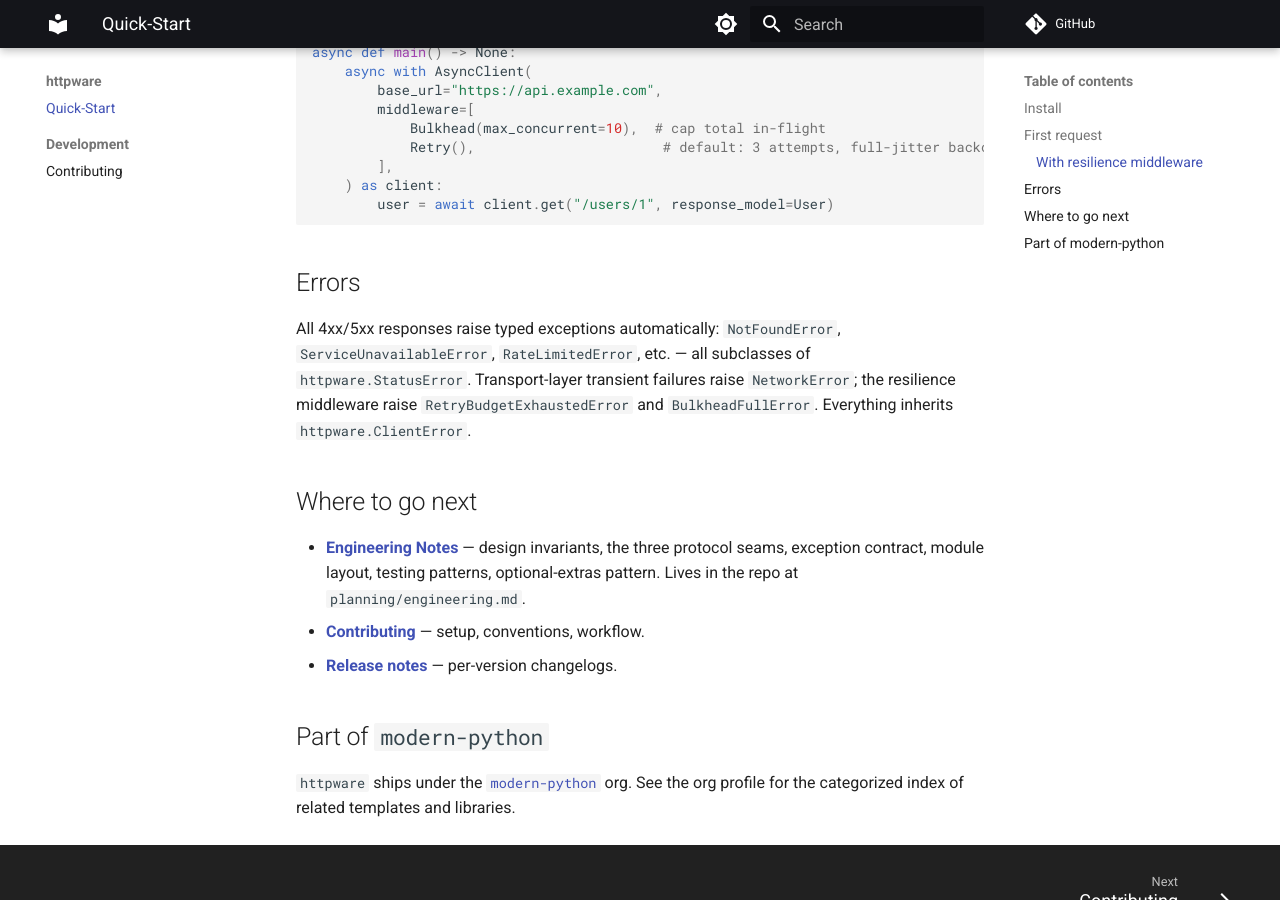
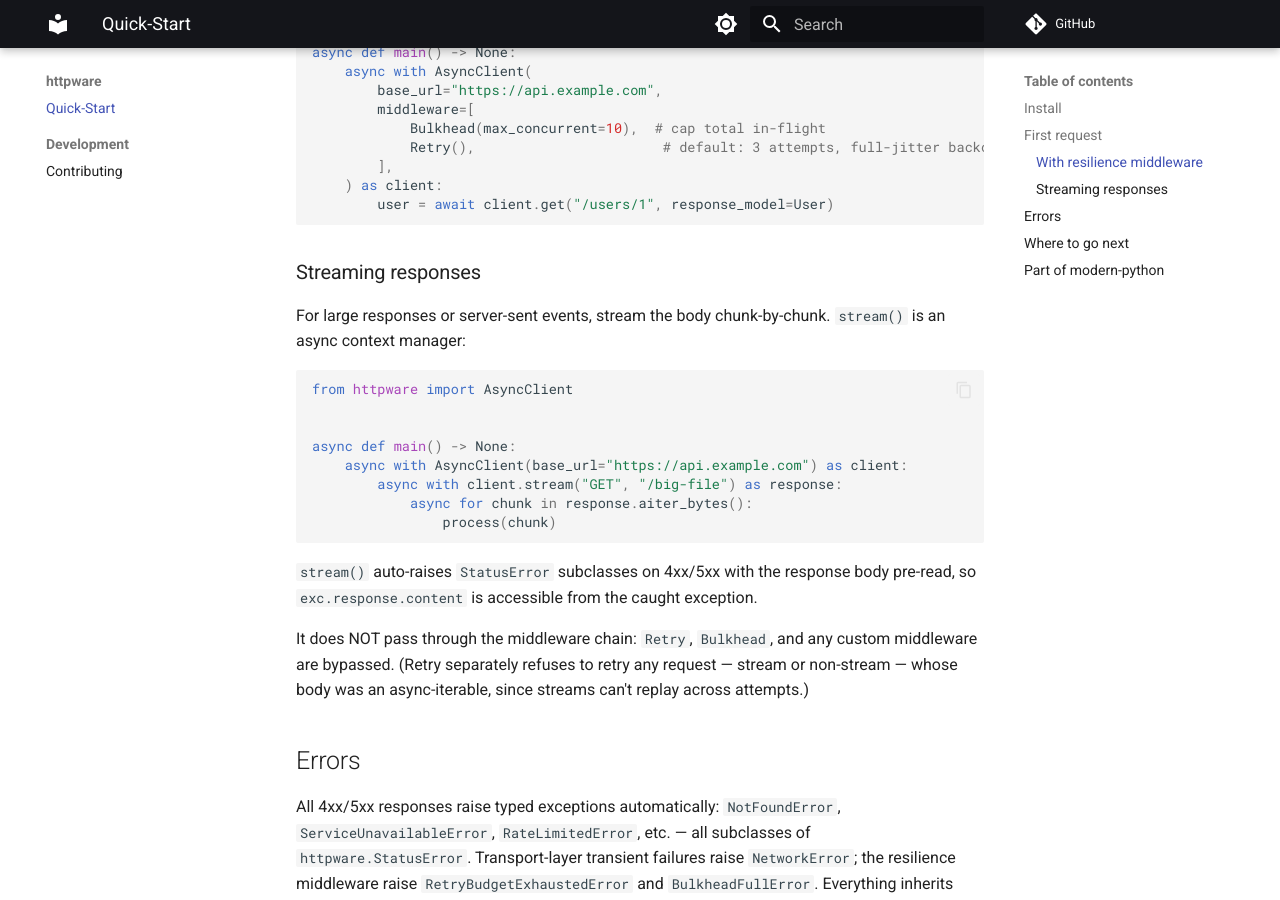
Before and after one commit to modern-python/httpware, an MkDocs documentation site: the page built from docs/index.md, in a window 1280 px wide and 900 px high, scrolled down 1247 px. Built offline with MkDocs 1.6.1 and Material for MkDocs 9.7.7, drawn with Linux system fonts in a browser that asks for light colours; comment, search, counter and statistics services are not loaded.

Commit message:
docs: 0.5.0 release notes + sync user docs with streaming work
- README + docs/index.md: add 'Streaming responses' subsection
- planning/engineering.md §1 + §8: mention stream() in project intent;
  mark Epic 4 SHIPPED in roadmap
- planning/deferred-work.md: close the 'Retry + streaming bodies' open
  item and update the v0.2-pivot StreamError-escape entry; add a new
  'Closed by the 0.5.0 streaming release' section
- planning/releases/0.5.0.md: new release notes

````diff
--- a/docs/index.md
+++ b/docs/index.md
@@ -59,6 +59,25 @@ async def main() -> None:
         user = await client.get("/users/1", response_model=User)
 ```
 
+### Streaming responses
+
+For large responses or server-sent events, stream the body chunk-by-chunk. `stream()` is an async context manager:
+
+```python
+from httpware import AsyncClient
+
+
+async def main() -> None:
+    async with AsyncClient(base_url="https://api.example.com") as client:
+        async with client.stream("GET", "/big-file") as response:
+            async for chunk in response.aiter_bytes():
+                process(chunk)
+```
+
+`stream()` auto-raises `StatusError` subclasses on 4xx/5xx with the response body pre-read, so `exc.response.content` is accessible from the caught exception.
+
+It does NOT pass through the middleware chain: `Retry`, `Bulkhead`, and any custom middleware are bypassed. (Retry separately refuses to retry any request — stream or non-stream — whose body was an async-iterable, since streams can't replay across attempts.)
+
 ## Errors
 
 All 4xx/5xx responses raise typed exceptions automatically: `NotFoundError`, `ServiceUnavailableError`, `RateLimitedError`, etc. — all subclasses of `httpware.StatusError`. Transport-layer transient failures raise `NetworkError`; the resilience middleware raise `RetryBudgetExhaustedError` and `BulkheadFullError`. Everything inherits `httpware.ClientError`.
````
Also changed, not shown: README.md (+19 -0 lines), planning/deferred-work.md (+6 -5 lines), planning/engineering.md (+2 -2 lines), planning/releases/0.5.0.md (added, +54 -0 lines).
